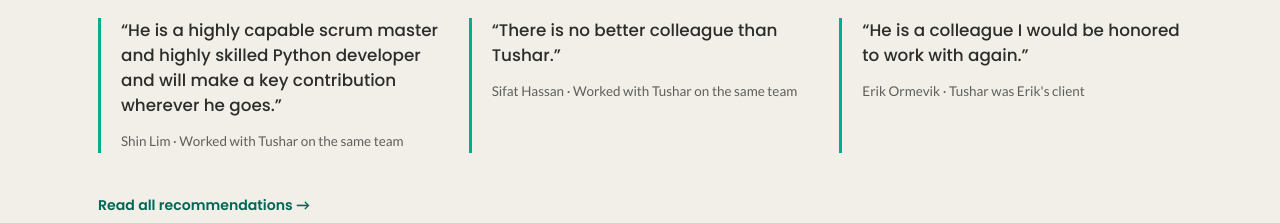
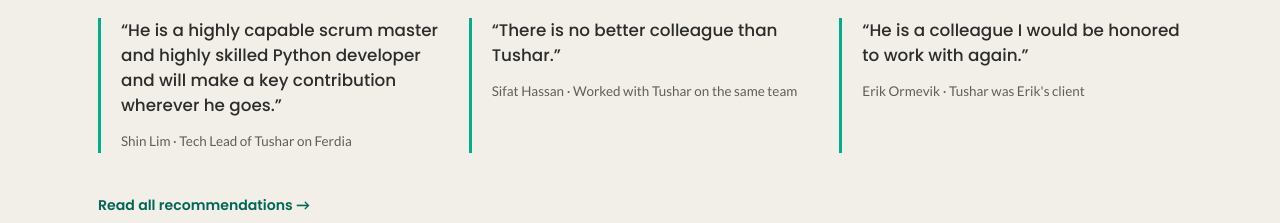
Before and after one commit to darkprinx/darkprinx.github.io, a React (Vite) app: page / in a window 1280 px wide. Shown: the part 2280-2503 px from the top of the page. Built offline with nearby package versions, Linux system fonts and the light colour scheme.

Commit message:
fix: small fix

```diff
--- a/src/data/profile.ts
+++ b/src/data/profile.ts
@@ -90,7 +90,7 @@ export const proofQuotes: ProofQuote[] = [
     quote:
       'He is a highly capable scrum master and highly skilled Python developer and will make a key contribution wherever he goes.',
     name: 'Shin Lim',
-    relationship: 'Worked with Tushar on the same team',
+    relationship: 'Tech Lead of Tushar on Ferdia',
   },
   {
     quote: 'There is no better colleague than Tushar.',
```
